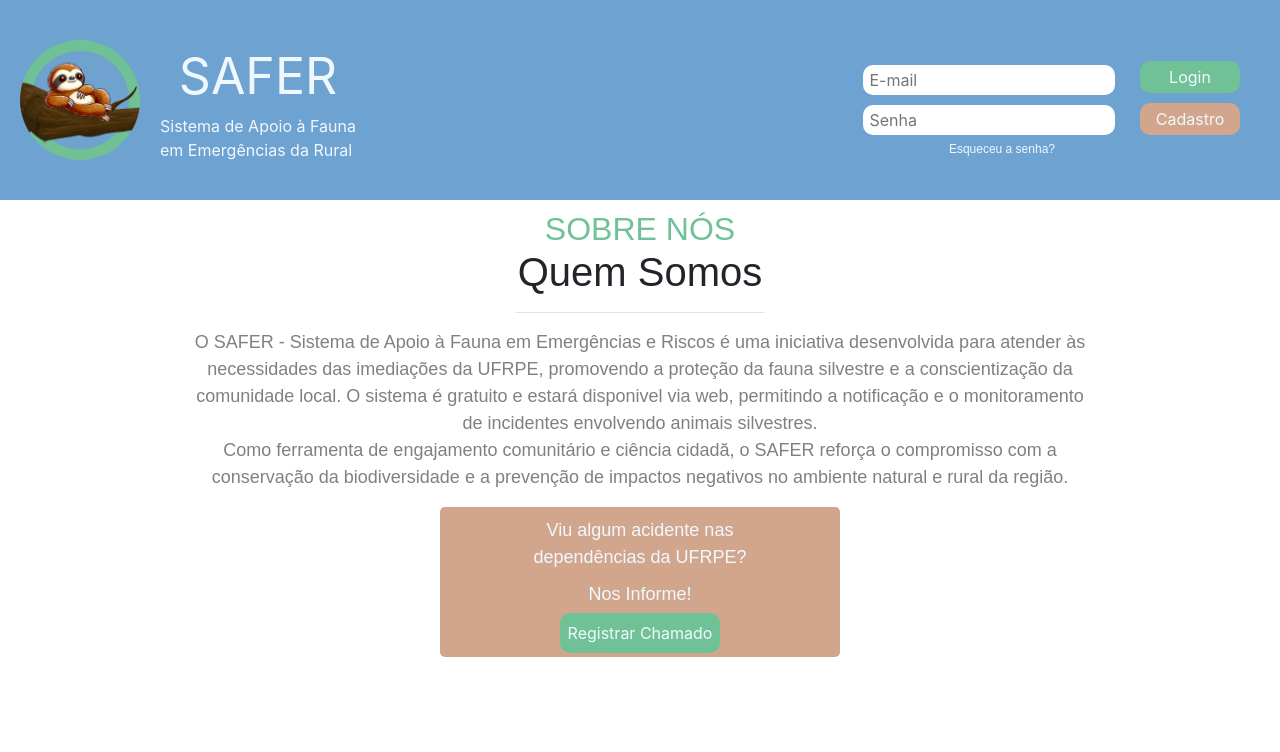
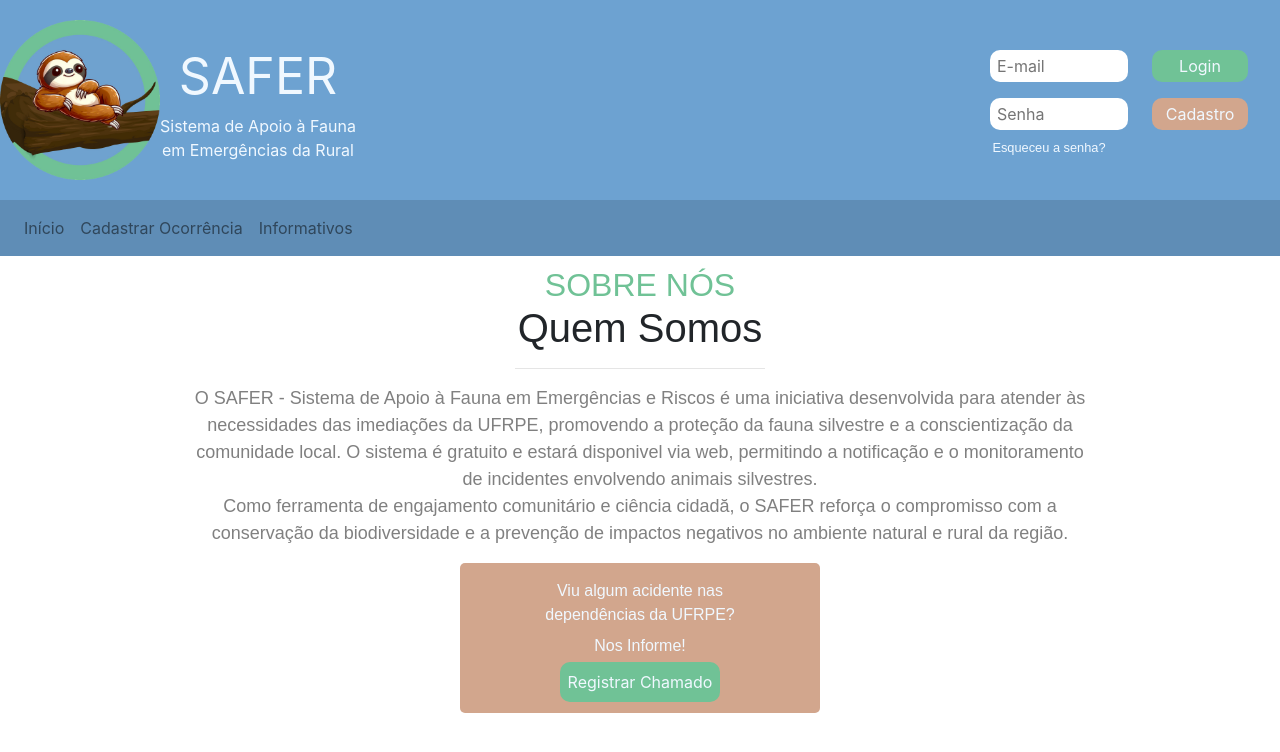
Before and after one commit to Bits-Busters/SAFER, a Django app: a page that uses Projeto/SAFERapp/templates/TopTemplate.html in a window 1280 px wide. Shown: the top 752 px of the page. Run offline with Django 5.2, Linux system fonts and the light colour scheme; some libraries are stand-ins or nearby versions.

Commit message:
Melhoria na responsividade do Site e Adição de um NAVBAR.

```diff
--- a/Projeto/SAFERapp/static/css/main.css
+++ b/Projeto/SAFERapp/static/css/main.css
@@ -1,7 +1,7 @@
 header {
     background-color: #6DA2D1;
-    height: 200px;
-    min-width: 800px;
+    min-height: 200px; /* Altura relativa à altura da viewport */
+    min-width: 100%; /* Ajuste dinâmico à largura da tela */
 }
 
 body {
@@ -9,26 +9,25 @@ body {
 }
 
 .btnLoggin {
-    margin: 5px 40px 5px 20px;
+    margin: 0.5rem 2rem 0.5rem 1rem; /* Usando unidades relativas */
     border: none;
     border-radius: 10px;
-    height: 32px;
-    width: 100px;
+    height: 2rem; /* Altura relativa */
+    width: 6rem; /* Largura relativa */
 }
 
 .btnRegister {
     border: none;
     border-radius: 10px;
-    height: 40px;
-    width: 160px;
+    height: 2.5rem;
+    width: 10rem;
 }
 
-
 .inpLoggin {
-    margin: 5px;
+    margin: 0.5rem;
     border: none;
     border-radius: 10px;
-    height: 30px;
+    height: 2rem;
 }
 
 .content {
@@ -36,12 +35,12 @@ body {
     flex-direction: column;
     justify-content: center;
     align-items: center;
-    width: auto;
+    width: 100%; /* Ocupar toda a largura disponível */
 }
 
 .contentText {
     text-align: center;
-    width: 70%;
+    width: 70%; /* Ajustável com base no conteúdo */
     font-family: Arial, Helvetica, sans-serif;
 }
 
@@ -52,8 +51,15 @@ body {
 
 .contentText.ocurrence {
     color: aliceblue;
-    font-size: 18px;
-    margin: 5px;
+    font-size: 100%; /* Fonte ajustável ao contexto */
+    margin: 1%;
+}
+
+#logo {
+    display: flex;
+    flex-direction: column;
+    justify-content: center;
+    height: auto;
 }
 
 #hrContentTop {
@@ -68,80 +74,101 @@ body {
 
 #welcomeMessage {
     color: aliceblue;
-    font-size: 18px;
-    margin-right: 20px; /* Espaço entre o texto e o botão */
-}
-
-#hrContentBottom {
-    display: flex;
-    justify-content: flex-end;
-    height: 60px;
+    font-size: 100%;
+    margin-right: 5%; /* Espaço em porcentagem */
 }
 
 #hrInput {
     display: flex;
     flex-direction: column;
     justify-content: flex-end;
-    width: 200;
-    height: 140px
+    width: 30%;
+    height: 20%;
 }
 
 #hrButton {
     display: flex;
     flex-direction: column;
     justify-content: flex-end;
-    height: 140px
+    height: 20%;
 }
 
 #passwordRecover {
-    font-size: 12px;
-    padding-right: 225px;
+    font-size: 80%;
     text-decoration: none;
     color: aliceblue;
     font-family: Arial, Helvetica, sans-serif;
+    padding-left: 10px;
 }
 
 #headerLeft {
     display: flex;
     flex-direction: column;
     justify-content: center;
-    width: 50%;
+    width: 60%;
     float: left;
-    height: 200px;
+    min-height: 200px;
 }
 
-#logo {
-    padding: 20px;
+#headerRight {
+    display: flex;
+    flex-direction: column;
+    justify-content: center;
+    width: 40%;
+    min-height: 200px;
 }
 
 #hlContent {
     display: flex;
     justify-content: flex-start;
+    height: 200px;
 }
 
 #hlTextContent {
     display: flex;
     flex-direction: column;
     justify-content: center;
-    color: aliceblue
+    color: aliceblue;
 }
 
 #ocurrenceBox {
-    width: 400px;
-    height: 150px;
+    width: auto; /* Substitui largura fixa em pixels */
+    height: 25%; /* Substitui altura fixa em pixels */
     background-color: #D2A68D;
     border-radius: 5px;
 }
 
-@media screen and (max-width: 768px) {
+/* Media Queries para maior responsividade */
+@media (max-width: 992px) {
     header {
-        height: auto;
-        display: flex;
-        flex-direction: column;
-        justify-content: center;
+        height: 10%;
     }
+
+    .contentText {
+        width: 90%; /* Mais espaço em telas menores */
+    }
+
     #ocurrenceBox {
-        height: 90%;
-        width: 90%;
+        width: 90%; /* Adaptação para dispositivos menores */
+    }
+
+    #welcomeMessage {
+        font-size: 90%;
+    }
+
+    #hrContentTop {
+        justify-content: flex-start;
+    }
+
+    #hrInput {
+        width: 50%;
+    }
+
+    #headerLeft {
+        width: 100%;
+    }
+
+    #hrContentTopLogado {
+        justify-content: flex-start;
     }
 }
--- a/Projeto/SAFERapp/templates/TopTemplate.html
+++ b/Projeto/SAFERapp/templates/TopTemplate.html
@@ -5,6 +5,7 @@
 <head>
     <meta charset="UTF-8">
     <meta name="viewport" content="width=device-width, initial-scale=1.0">
+    <link rel="stylesheet" href="https://stackpath.bootstrapcdn.com/bootstrap/4.1.3/css/bootstrap.min.css" integrity="sha384-MCw98/SFnGE8fJT3GXwEOngsV7Zt27NXFoaoApmYm81iuXoPkFOJwJ8ERdknLPMO" crossorigin="anonymous">
     <link rel="stylesheet" href="{% static 'css/main.css' %}">
     <link rel="stylesheet" href="https://cdn.jsdelivr.net/npm/bootstrap@4.6.2/dist/css/bootstrap.min.css" integrity="sha384-xOolHFLEh07PJGoPkLv1IbcEPTNtaed2xpHsD9ESMhqIYd0nLMwNLD69Npy4HI+N" crossorigin="anonymous">
     {% block extra_css %}
@@ -15,13 +16,15 @@
     <header>
         <div id="headerLeft">
             <div id ="hlContent">
-                <img id="logo" logo src="{% static 'images/logo.jpg' %}" alt="" height="160" width="160">
+                <div id="logo">
+                    <img logo src="{% static 'images/logo.jpg' %}" alt="" height="160" width="160">
+                </div>
                 <div id="hlTextContent">
                     <p>
                         <div style="display: flex; justify-content: center; font-size: 50px;">
                             SAFER
                         </div>
-                        <div style="margin-top: 0px;">
+                        <div style="margin-top: 0px; text-align: center;">
                             Sistema de Apoio à Fauna
                             <br>
                             em Emergências da Rural
@@ -30,9 +33,9 @@
                 </div>
             </div>
         </div>
-        <div id="headerRight">
+        <div id="headerRight" class="d-none d-lg-flex">
             {% if user.is_authenticated %}
-        <div id="hrContentTopLogado">
+                <div id="hrContentTopLogado" >
                     <div id="welcomeMessage">
                         <p>Bem-vindo, {{ user.nome }}!</p>
                     </div>
@@ -50,27 +53,96 @@
                     <div id="hrInput">
                         <input id="login" class="inpLoggin" type="text" name="emailLogin" placeholder=" E-mail">
                         <input id="password" class="inpLoggin" type="password"  name="passwordLogin" placeholder=" Senha">
+                        <a href="#" id="passwordRecover">Esqueceu a senha?</a>
                     </div>
                     <div id="hrButton">
                         <button type = "submit" class="btnLoggin" style="background-color: #70C296; color: aliceblue;">Login</button>
                         <a href="{% url 'cadastro' %}">
                             <button type = "button" class="btnLoggin" style="background-color: #D2A68D; color: aliceblue">Cadastro</button>
                         </a>
+
                     </div>
                 </div>
                 </form>
-            <div id="hrContentBottom">
-                <a href="#" id="passwordRecover">Esqueceu a senha?</a>
-            </div>
             {% endif %}
         </div>
     </header>
+    <nav class="navbar navbar-expand-lg navbar-light" style= "background-color: #5f8db6; width: 100%; height: auto;">
+        <button class="navbar-toggler" type="button" data-toggle="collapse" data-target="#textoNavbar" aria-controls="textoNavbar" aria-expanded="false" aria-label="Alterna navegação">
+          <span class="navbar-toggler-icon"></span>
+        </button>
+        <div class="collapse navbar-collapse" id="textoNavbar">
 
+            <ul class="navbar-nav mr-auto">
+                {% if user.is_authenticated %}
+                    <p class="d-lg-none">Bem-vindo, {{ user.nome }}!</p>
+                {% endif %}
+                <li class="nav-item">
+                    <a href="{% url 'home' %}" class="nav-link" href="#">Início <span class="sr-only">(Página atual)</span></a>
+                </li>
+                <li class="nav-item">
+                    <a href="{% url 'formulario' %}" class="nav-link" href="#">Cadastrar Ocorrência</a>
+                </li>
+                <li class="nav-item">
+                    <a class="nav-link" href="#">Informativos</a>
+                </li>
+                {% if user.is_authenticated %}
+                <li class="nav-item">
+                    <a href= "{% url 'telaPerfil' username=user.nome%}" class="nav-link" href="#">Meu Perfil</a>
+                </li>
+                <li class="nav-item">
+                    <a href="{% url 'telaChamados' tipoChamado='meus-chamados' %}" class="nav-link" href="#">Meus Chamados</a>
+                </li>
+                <li class="nav-item">
+                    <a href= "{% url 'telaChamados' tipoChamado='todos-os-chamados' %}" class="nav-link" href="#">Todos os Chamados</a>
+                </li>
+                <li class="nav-item">
+                    <a class="nav-link" href="#">Chamadas em Aberto</a>
+                </li>
+                <li class="nav-item">
+                    <a class="nav-link" href="#">Opção 2</a>
+                </li>
+                {% endif %}
+            </ul>
+            <div class="d-lg-none">
+                {% if user.is_authenticated %}
+                <div id="hrContentTopLogado">
+                    <div id="logoutButton">
+                        <form method="POST" action="{% url 'logout' %}">
+                            {% csrf_token %}
+                            <button class="btnLoggin" style="background-color: #D9534F; color: white;">Sair</button>
+                        </form>
+                    </div>
+                </div>
+                {% else %}
+                <form method="POST" action="{% url 'home' %}">
+                {% csrf_token %}
+                <div id="hrContentTop">
+                    <div id="hrInput">
+                        <input id="login" class="inpLoggin" type="text" name="emailLogin" placeholder=" E-mail">
+                        <input id="password" class="inpLoggin" type="password"  name="passwordLogin" placeholder=" Senha">
+                        <a href="#" id="passwordRecover">Esqueceu a senha?</a>
+                    </div>
+                    <div id="hrButton">
+                        <button type = "submit" class="btnLoggin" style="background-color: #70C296; color: aliceblue;">Login</button>
+                        <a href="{% url 'cadastro' %}">
+                            <button type = "button" class="btnLoggin" style="background-color: #D2A68D; color: aliceblue">Cadastro</button>
+                        </a>
 
+                    </div>
+                </div>
+                </form>
+                {% endif %}
+            </div>
+        </div>
+      </nav>
     <!-- Conteúdo específico da página -->
     <div class="content">
         {% block content %}
         {% endblock %}
     </div>
+    <script src="https://code.jquery.com/jquery-3.3.1.slim.min.js" integrity="sha384-q8i/X+965DzO0rT7abK41JStQIAqVgRVzpbzo5smXKp4YfRvH+8abtTE1Pi6jizo" crossorigin="anonymous"></script>
+    <script src="https://cdnjs.cloudflare.com/ajax/libs/popper.js/1.14.3/umd/popper.min.js" integrity="sha384-ZMP7rVo3mIykV+2+9J3UJ46jBk0WLaUAdn689aCwoqbBJiSnjAK/l8WvCWPIPm49" crossorigin="anonymous"></script>
+    <script src="https://stackpath.bootstrapcdn.com/bootstrap/4.1.3/js/bootstrap.min.js" integrity="sha384-ChfqqxuZUCnJSK3+MXmPNIyE6ZbWh2IMqE241rYiqJxyMiZ6OW/JmZQ5stwEULTy" crossorigin="anonymous"></script>
   </body>
 </html>
```
Lines whose indentation alone changed are shown as unchanged.
